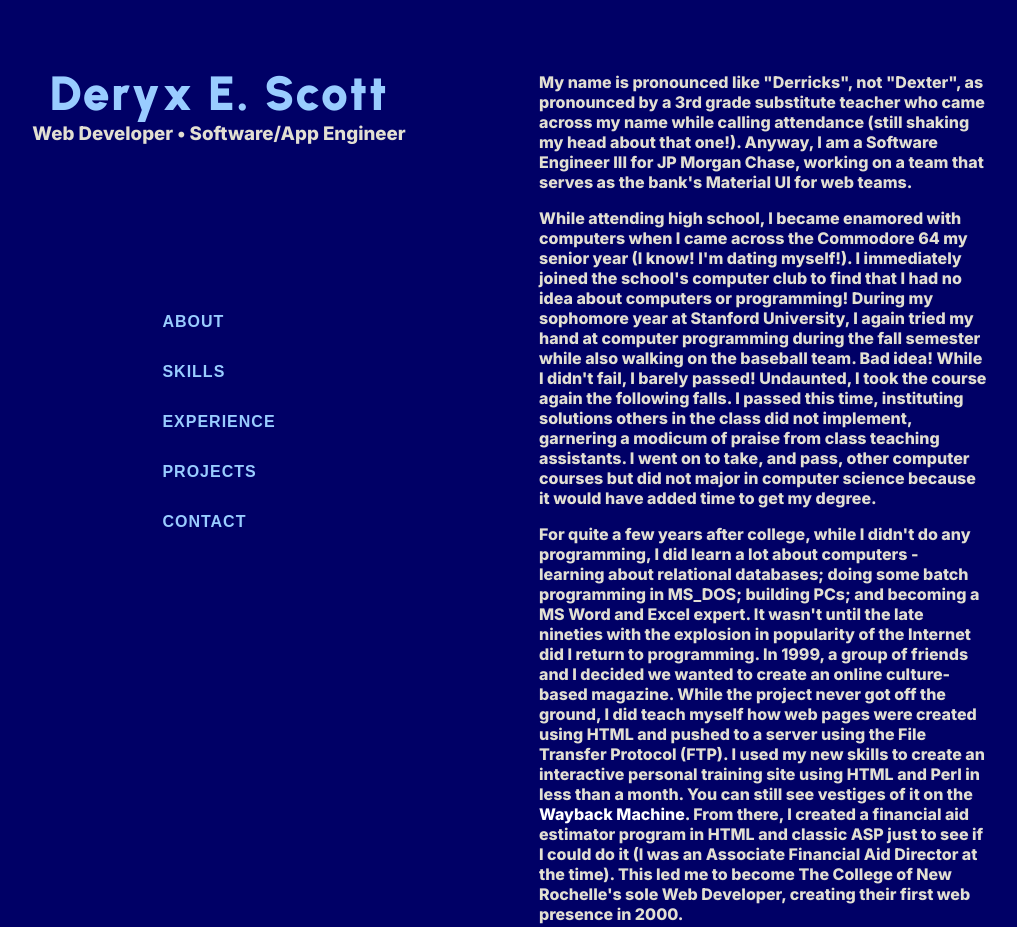
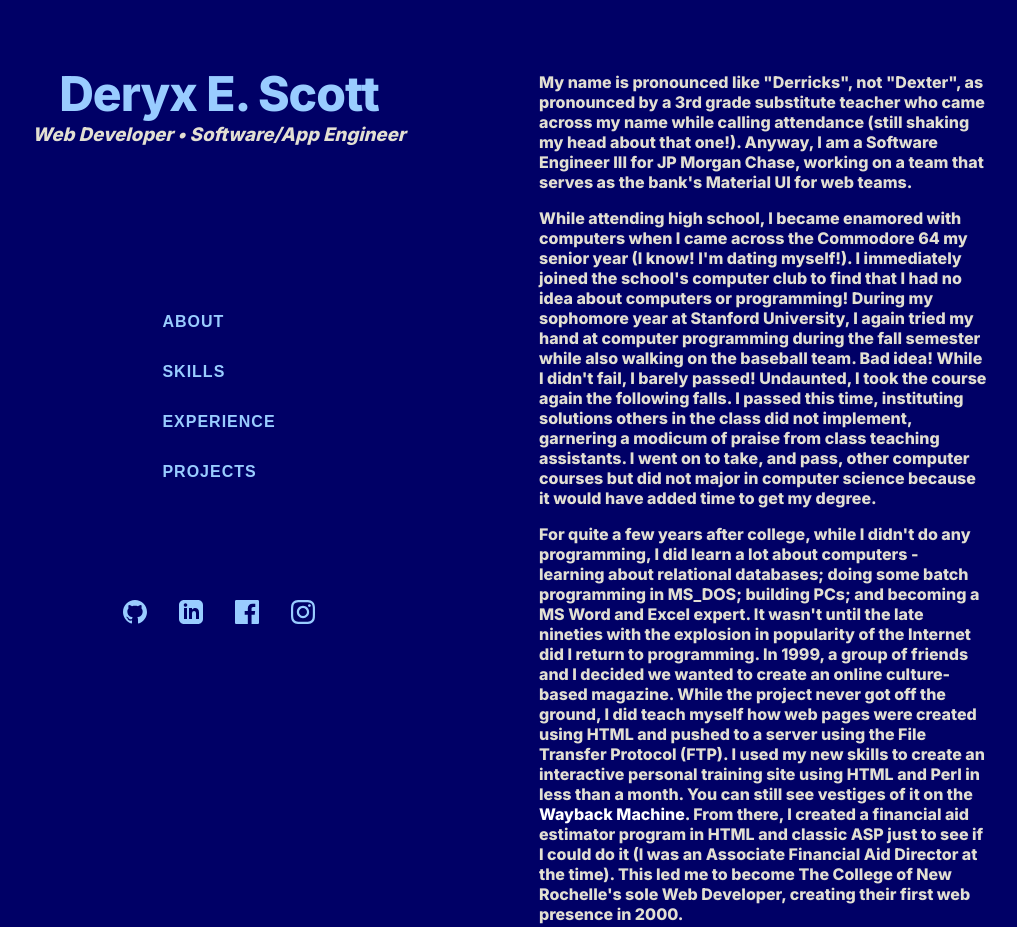
Before and after one commit to Deryx/portfolio-gatsby, a Gatsby site: page / in a window 1280 px wide. Shown: the top 927 px of the page, without its empty margins (101-1118 px from the left). Built offline with nearby package versions, Linux system fonts and the light colour scheme; Gatsby itself is replaced by a stand-in of ours.

Commit message:
Add contact symbols; fix carousel navigation

```diff
--- a/src/components/carousel/carousel.tsx
+++ b/src/components/carousel/carousel.tsx
@@ -8,11 +8,11 @@
     const [slideNumber, setSlideNumber] = useState( 0 );
 
     const handleDecrement = () => {
-        setSlideNumber(prevSlideNumber => prevSlideNumber - 1);
+        slideNumber > 0 && setSlideNumber(prevSlideNumber => prevSlideNumber - 1);
     }
 
     const handleIncrement = () => {
-        setSlideNumber(prevSlideNumber => prevSlideNumber + 1);
+        slideNumber < slides.length - 1 && setSlideNumber(prevSlideNumber => prevSlideNumber + 1);
     }
 
     const resetSlideNumber = () => {
@@ -22,7 +22,7 @@
     return (
         <div className='carousel-container'>
             <div className='slide-container'>
-                { slides[slideNumber] && <Slide slideInfo={ slides[slideNumber] } /> || resetSlideNumber() }
+                { slides[slideNumber] && <Slide slideInfo={ slides[slideNumber] } /> }
                 <div className='navigation-container'>
                     <div className='decrement'>
                         <SlideButton
--- a/src/components/carousel/slide/styles.scss
+++ b/src/components/carousel/slide/styles.scss
@@ -23,6 +23,10 @@
         a {
             color: rgb(153, 204, 255);
             text-decoration: none;
+
+            a:hover {
+                text-decoration: underline;
+            }
         }
 
         a:visited {
--- a/src/components/carousel/styles.scss
+++ b/src/components/carousel/styles.scss
@@ -26,7 +26,7 @@
         justify-content: space-between;
 
         @media screen and (min-width: 600px) {
-            margin-top: -15rem;
+            margin-top: -21rem;
             width: 100%;
             display: flex;
             justify-content: space-between;
--- a/src/components/siteNavigation/styles.scss
+++ b/src/components/siteNavigation/styles.scss
@@ -60,10 +60,6 @@
                         color: rgb(153, 204, 255);
                         text-align: left;
                     }
-
-                    &:visited {
-                        color: rgb(0, 0, 102);
-                    }
                 }
             }
         }
--- a/src/pages/index.tsx
+++ b/src/pages/index.tsx
@@ -99,6 +99,20 @@
             <h3>Web Developer &bull; Software/App Engineer</h3>
           </section>
           <SiteNavigation />
+          <div className="contact">
+            <a href="https://github.com/Deryx">
+              <svg xmlns="http://www.w3.org/2000/svg" width="24" height="24" viewBox="0 0 24 24"><path d="M12 0c-6.626 0-12 5.373-12 12 0 5.302 3.438 9.8 8.207 11.387.599.111.793-.261.793-.577v-2.234c-3.338.726-4.033-1.416-4.033-1.416-.546-1.387-1.333-1.756-1.333-1.756-1.089-.745.083-.729.083-.729 1.205.084 1.839 1.237 1.839 1.237 1.07 1.834 2.807 1.304 3.492.997.107-.775.418-1.305.762-1.604-2.665-.305-5.467-1.334-5.467-5.931 0-1.311.469-2.381 1.236-3.221-.124-.303-.535-1.524.117-3.176 0 0 1.008-.322 3.301 1.23.957-.266 1.983-.399 3.003-.404 1.02.005 2.047.138 3.006.404 2.291-1.552 3.297-1.23 3.297-1.23.653 1.653.242 2.874.118 3.176.77.84 1.235 1.911 1.235 3.221 0 4.609-2.807 5.624-5.479 5.921.43.372.823 1.102.823 2.222v3.293c0 .319.192.694.801.576 4.765-1.589 8.199-6.086 8.199-11.386 0-6.627-5.373-12-12-12z"/></svg>
+            </a>
+            <a href="https://www.linkedin.com/in/deryxescott/" target="_blank">
+              <svg xmlns="http://www.w3.org/2000/svg" width="24" height="24" viewBox="0 0 24 24"><path d="M19 0h-14c-2.761 0-5 2.239-5 5v14c0 2.761 2.239 5 5 5h14c2.762 0 5-2.239 5-5v-14c0-2.761-2.238-5-5-5zm-11 19h-3v-11h3v11zm-1.5-12.268c-.966 0-1.75-.79-1.75-1.764s.784-1.764 1.75-1.764 1.75.79 1.75 1.764-.783 1.764-1.75 1.764zm13.5 12.268h-3v-5.604c0-3.368-4-3.113-4 0v5.604h-3v-11h3v1.765c1.396-2.586 7-2.777 7 2.476v6.759z"/></svg>
+            </a>
+            <a href="https://www.facebook.com/" target="_blank">
+              <svg xmlns="http://www.w3.org/2000/svg" width="24" height="24" viewBox="0 0 24 24"><path d="M22.675 0h-21.35c-.732 0-1.325.593-1.325 1.325v21.351c0 .731.593 1.324 1.325 1.324h11.495v-9.294h-3.128v-3.622h3.128v-2.671c0-3.1 1.893-4.788 4.659-4.788 1.325 0 2.463.099 2.795.143v3.24l-1.918.001c-1.504 0-1.795.715-1.795 1.763v2.313h3.587l-.467 3.622h-3.12v9.293h6.116c.73 0 1.323-.593 1.323-1.325v-21.35c0-.732-.593-1.325-1.325-1.325z"/></svg>
+            </a>
+            <a href="https://www.instagram.com/" target="_blank">
+              <svg xmlns="http://www.w3.org/2000/svg" width="24" height="24" viewBox="0 0 24 24"><path d="M12 2.163c3.204 0 3.584.012 4.85.07 3.252.148 4.771 1.691 4.919 4.919.058 1.265.069 1.645.069 4.849 0 3.205-.012 3.584-.069 4.849-.149 3.225-1.664 4.771-4.919 4.919-1.266.058-1.644.07-4.85.07-3.204 0-3.584-.012-4.849-.07-3.26-.149-4.771-1.699-4.919-4.92-.058-1.265-.07-1.644-.07-4.849 0-3.204.013-3.583.07-4.849.149-3.227 1.664-4.771 4.919-4.919 1.266-.057 1.645-.069 4.849-.069zm0-2.163c-3.259 0-3.667.014-4.947.072-4.358.2-6.78 2.618-6.98 6.98-.059 1.281-.073 1.689-.073 4.948 0 3.259.014 3.668.072 4.948.2 4.358 2.618 6.78 6.98 6.98 1.281.058 1.689.072 4.948.072 3.259 0 3.668-.014 4.948-.072 4.354-.2 6.782-2.618 6.979-6.98.059-1.28.073-1.689.073-4.948 0-3.259-.014-3.667-.072-4.947-.196-4.354-2.617-6.78-6.979-6.98-1.281-.059-1.69-.073-4.949-.073zm0 5.838c-3.403 0-6.162 2.759-6.162 6.162s2.759 6.163 6.162 6.163 6.162-2.759 6.162-6.163c0-3.403-2.759-6.162-6.162-6.162zm0 10.162c-2.209 0-4-1.79-4-4 0-2.209 1.791-4 4-4s4 1.791 4 4c0 2.21-1.791 4-4 4zm6.406-11.845c-.796 0-1.441.645-1.441 1.44s.645 1.44 1.441 1.44c.795 0 1.439-.645 1.439-1.44s-.644-1.44-1.439-1.44z"/></svg>
+            </a>
+          </div>
         </div>
 
         <div className="right">
--- a/src/pages/styles.scss
+++ b/src/pages/styles.scss
@@ -31,6 +31,25 @@
       width: 50%;
       flex-direction: column;
       align-items: center;
+
+      .contact {
+        display: flex;
+        justify-content: space-evenly;
+
+        a {
+          fill: rgb(153, 204, 255);
+        }
+
+        a:hover {
+          fill: rgb(255, 255, 255);
+        }
+
+        @media screen and (min-width: 600px) {
+          position: fixed;
+          margin-top: 600px;
+          width: 20%;
+        }
+      }
     }
 
     .right {
@@ -63,7 +82,7 @@
 
     h1 {
       padding-top: 2.25rem;
-      font-family: 'Urbanist', sans-serif;
+      font-family: 'Inter', sans-serif;
       text-transform: uppercase;
       font-size: 150%;
       letter-spacing: 1px;
@@ -91,14 +110,14 @@
 
    h1 {
     font-size: 300%;
-    font-family: 'Urbanist', sans-serif;
+    font-family: 'Inter', sans-serif;
     text-transform: capitalize;
     margin-top: -5rem;
     margin-bottom: 0;
     padding-top: 0;
     color: rgb(153, 204, 255);
     font-weight: 900;
-    letter-spacing: 2px;
+    letter-spacing: -1px;
 
     @media screen and (min-width: 600px) {
       margin: 0;
@@ -109,6 +128,7 @@
     margin-top: 0;
     font-family: "Inter", sans-serif;
     font-weight: normal;
+    font-style: italic;
    }
   }
 
--- a/src/siteLinks.ts
+++ b/src/siteLinks.ts
@@ -2,6 +2,5 @@
     { 'siteLink': 'about', 'href': '#about' },
     { 'siteLink': 'skills', 'href': '#skills' },
     { 'siteLink': 'experience', 'href': '#experience' },
-    { 'siteLink': 'projects', 'href': '#projects' },
-    { 'siteLink': 'contact', 'href': '#contact' }
+    { 'siteLink': 'projects', 'href': '#projects' }
 ]
```
